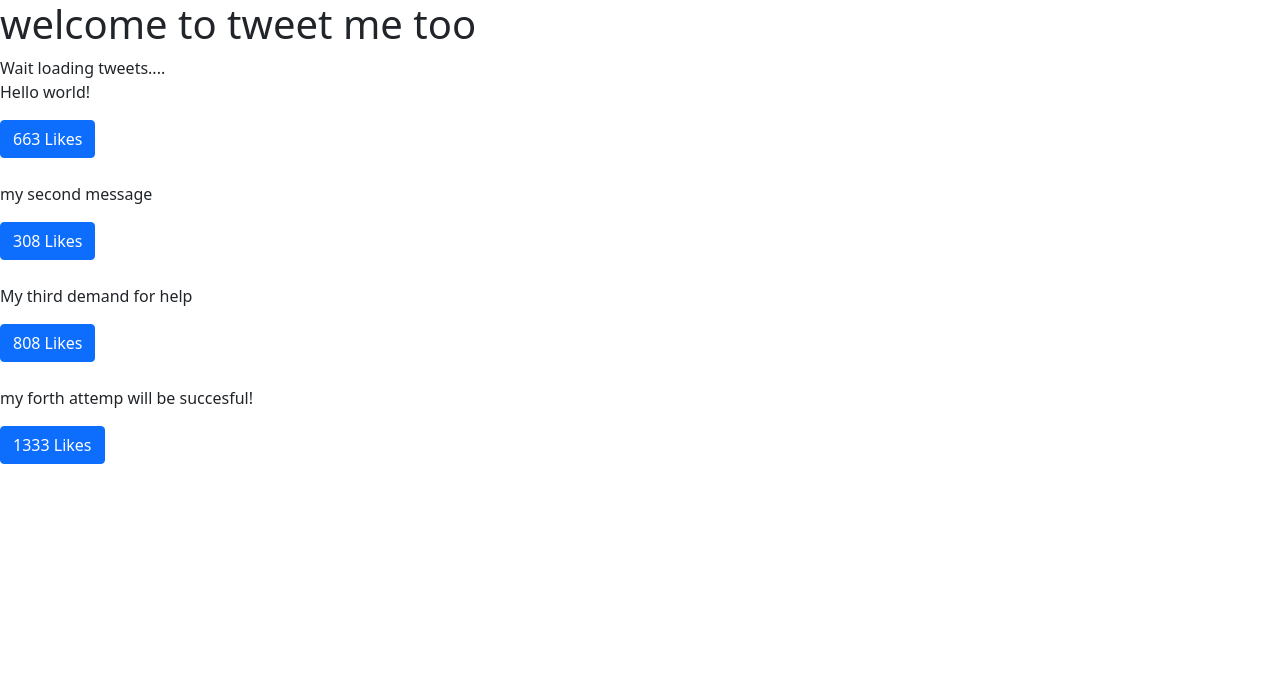
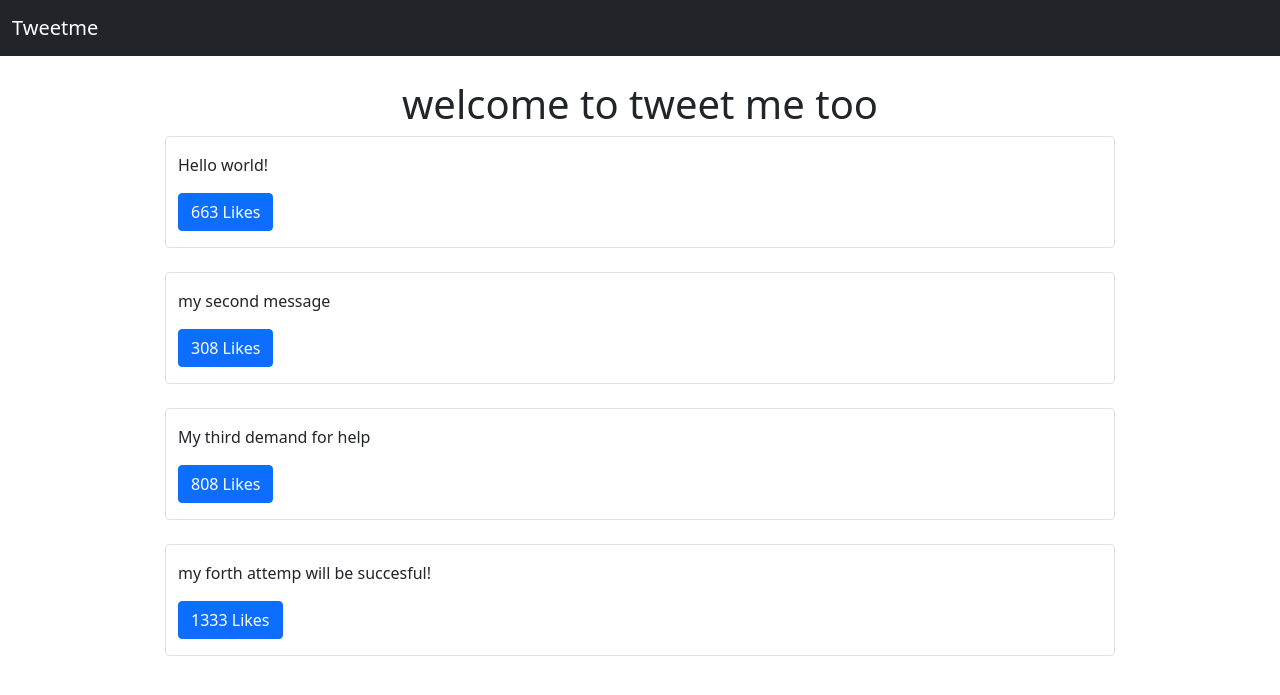
Before and after one commit to Otinanai1309/tweetmetoo, a Django app: page / in a window 1280 px wide. Shown: the top 695 px of the page. Run offline with Django 3.2, Linux system fonts and the light colour scheme; data comes from the database, SQL or seed files in the repository; data that the repository does not hold is empty.

Commit message:
Rapid Implement of Bootstap theme

```diff
--- a/templates/base.html
+++ b/templates/base.html
@@ -13,9 +13,15 @@
 
   </head>
   <body>
-   {% block content %}
+    {% include "components/navbar.html" %}
+    <div class="container">
+      {% block content %}
 
-   {% endblock content %}
+      {% endblock content %}
+
+    </div>
+
+    {% include "components/footer.html" %}
 
     <!-- Optional JavaScript; choose one of the two! -->
 
--- /dev/null
+++ b/templates/components/navbar.html
@@ -0,0 +1,36 @@
+<nav class="navbar navbar-expand-lg navbar-dark bg-dark mb-4">
+    <div class="container-fluid">
+      <a class="navbar-brand" href="/">Tweetme</a>
+      <button class="navbar-toggler" type="button" data-bs-toggle="collapse" data-bs-target="#navbarSupportedContent" aria-controls="navbarSupportedContent" aria-expanded="false" aria-label="Toggle navigation">
+        <span class="navbar-toggler-icon"></span>
+      </button>
+      <div class="collapse navbar-collapse d-none" id="navbarSupportedContent">
+        <ul class="navbar-nav me-auto mb-2 mb-lg-0 d-none">
+          <li class="nav-item">
+            <a class="nav-link active" aria-current="page" href="#">Home</a>
+          </li>
+          <li class="nav-item">
+            <a class="nav-link" href="#">Link</a>
+          </li>
+          <li class="nav-item dropdown">
+            <a class="nav-link dropdown-toggle" href="#" id="navbarDropdown" role="button" data-bs-toggle="dropdown" aria-expanded="false">
+              Dropdown
+            </a>
+            <ul class="dropdown-menu" aria-labelledby="navbarDropdown">
+              <li><a class="dropdown-item" href="#">Action</a></li>
+              <li><a class="dropdown-item" href="#">Another action</a></li>
+              <li><hr class="dropdown-divider"></li>
+              <li><a class="dropdown-item" href="#">Something else here</a></li>
+            </ul>
+          </li>
+          <li class="nav-item">
+            <a class="nav-link disabled">Disabled</a>
+          </li>
+        </ul>
+        <form class="d-flex d-none">
+          <input class="form-control me-2" type="search" placeholder="Search" aria-label="Search">
+          <button class="btn btn-outline-success" type="submit">Search</button>
+        </form>
+      </div>
+    </div>
+  </nav>
--- a/templates/pages/home.html
+++ b/templates/pages/home.html
@@ -7,11 +7,18 @@
 
 
 {% block content %}
-   <h1> welcome to tweet me too</h1>
 
-   <div id="tweets">
-      Wait loading tweets....
+   <div class='row text-center'>
+      <div class="col">
+         <h1> welcome to tweet me too</h1>
+      </div>
    </div>
+
+
+   <div class="row" id="tweets">
+
+   </div>
+
 
 <!--Script tag allows me to type javascript inside html-->
 <script>
@@ -45,7 +52,7 @@
    function formatTweetElement(tweet){
       var formattedTweet = `
       <div
-         class='mb-4 tweet'
+         class='col-12 col-md-10 mx-auto mb-4 border rounded py-3 tweet'
          id= "'tweet-' ${tweet.id}"
       >
          <p>
```
Also changed, not shown: templates/components/footer.html (added), 1 other file.
